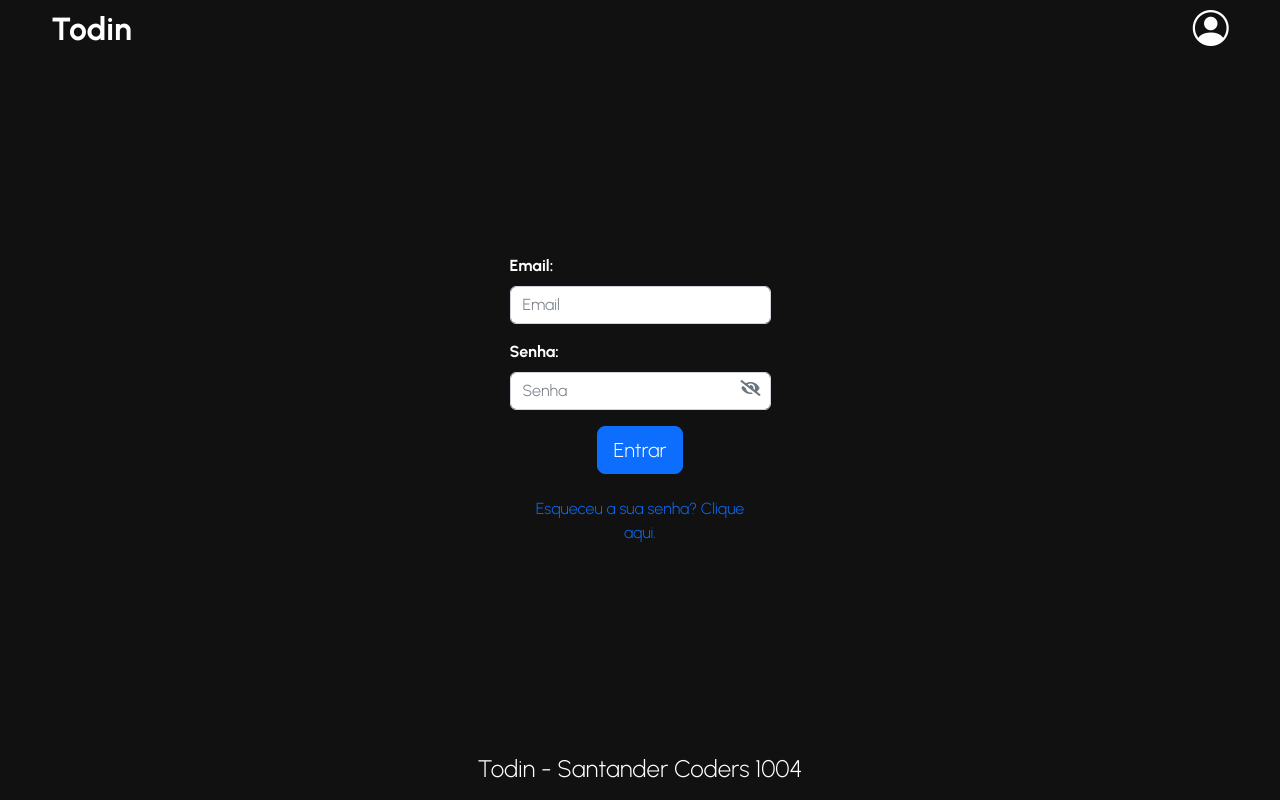
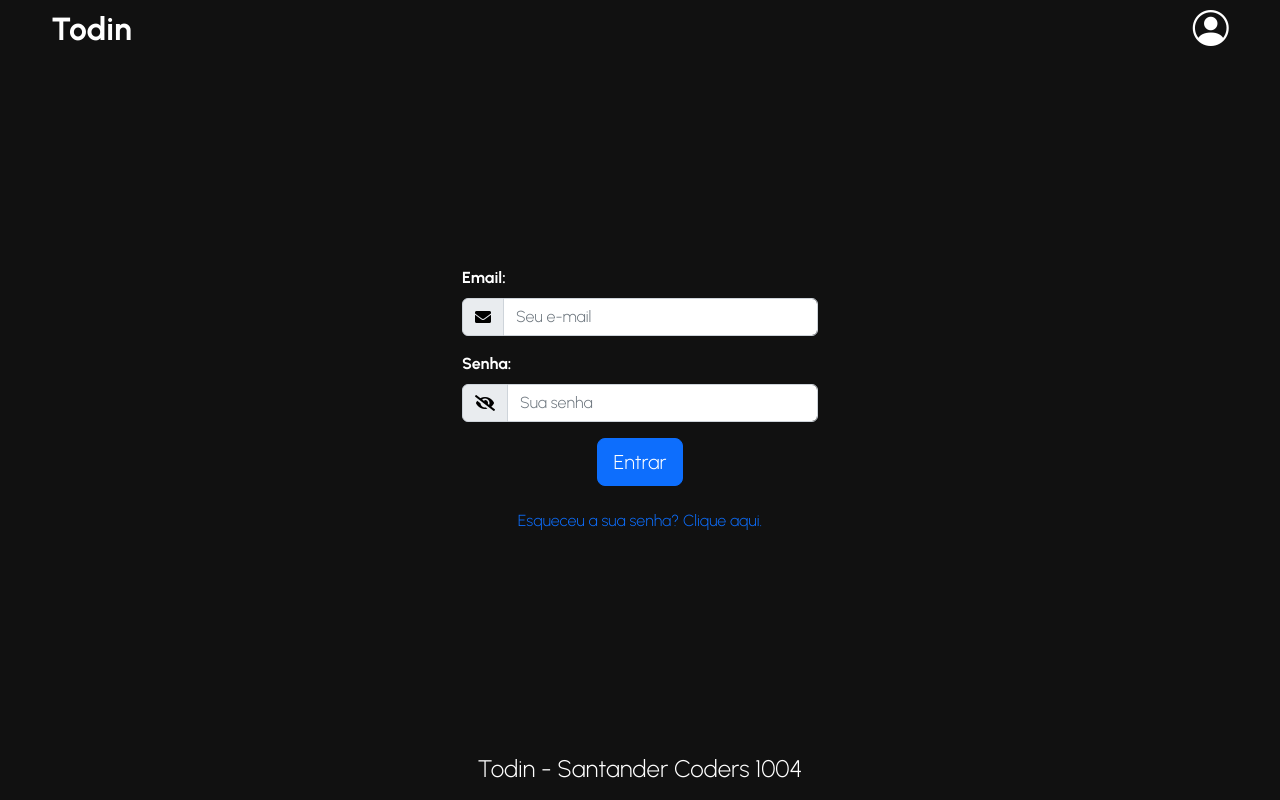
Before and after one commit to diegosergiobh/todin-main, an Angular app: page /login in a window 1280 px wide. Built offline with nearby package versions, Linux system fonts and the light colour scheme.

Commit message:
fix: Arrumando os inputs do login; Adicionando ícones aos inputs

```diff
--- a/src/app/core/auth/components/login/login.component.html
+++ b/src/app/core/auth/components/login/login.component.html
@@ -1,11 +1,14 @@
 <div class="container">
   <form class="needs-validation pt-3" novalidate [formGroup]="loginForm" (keydown.enter)="login()">
     <div class="row justify-content-center">
-      <div class="col-sm-6 col-md-3">
+      <div class="col-sm-8 col-md-5 col-lg-4">
 
         <div class="mb-3">
           <label for="email" class="form-label fw-bold">Email: </label>
-          <input type="email" class="form-control" id="email" placeholder="Email" formControlName="email">
+          <div class="input-group flex-nowrap">
+            <span class="input-group-text" id="addon-wrapping"><i class="fas fa-envelope"></i></span>
+          <input type="email" class="form-control" id="email" placeholder="Seu e-mail" formControlName="email">
+        </div>
           <div *ngIf="loginForm.get('email')?.touched && loginForm.get('email')?.errors" class="text-danger mt-1">
             <div *ngIf="loginForm.get('email')?.errors?.['required']">Este campo é obrigatório.</div>
             <div *ngIf="loginForm.get('email')?.errors?.['email']">Você deve digitar um e-mail válido.</div>
@@ -14,14 +17,14 @@
 
         <div class="mb-3 position-relative">
           <label for="password" class="form-label fw-bold">Senha: </label>
-          <input [type]="showPassword ? 'text' : 'password'" class="form-control" id="password" placeholder="Senha" formControlName="password" [ngClass]="{'is-invalid': submitted}" />
+          <div class="input-group flex-nowrap">
+            <span class="input-group-text" id="addon-wrapping"><i [class]="showPassword ? 'fas fa-eye' : 'fas fa-eye-slash'" (click)="togglePasswordVisibility()"></i></span>
+          <input [type]="showPassword ? 'text' : 'password'" class="form-control" id="password" placeholder="Sua senha" formControlName="password" [ngClass]="{'is-invalid': submitted}" />
+        </div>
           <div *ngIf="loginForm.get('password')?.touched && loginForm.get('password')?.errors" class="text-danger mt-1">
             <div *ngIf="loginForm.get('password')?.errors?.['required']">Este campo é obrigatório.</div>
             <div *ngIf="loginForm.get('password')?.errors?.['minlength']">A senha deve ter no mínimo 3 caracteres.</div>
           </div>
-          <button type="button" class="btn-toggle-password" (click)="togglePasswordVisibility()">
-            <i [class]="showPassword ? 'fas fa-eye' : 'fas fa-eye-slash'"></i>
-          </button>
         </div>
 
         <div class="mb-3 d-flex justify-content-center">
--- a/src/app/core/auth/components/login/login.component.scss
+++ b/src/app/core/auth/components/login/login.component.scss
@@ -1,7 +1,3 @@
-input[type="email"], input[type="password"] {
-    max-width: 18.75rem;
-}
-
 .btn-no-underline {
     text-decoration: none;
 }
@@ -24,3 +20,7 @@ input[type="email"], input[type="password"] {
 .btn-toggle-password i {
   color: #6c757d;
 }
+
+.fa-envelope, .fa-eye, .fa-eye-slash {
+  color: black;
+}
```
